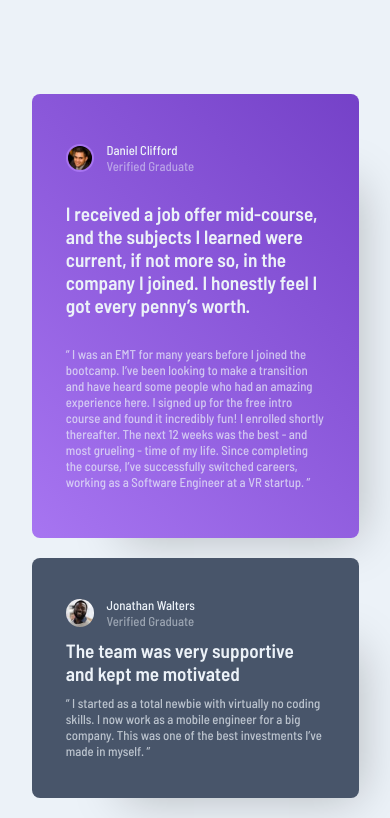
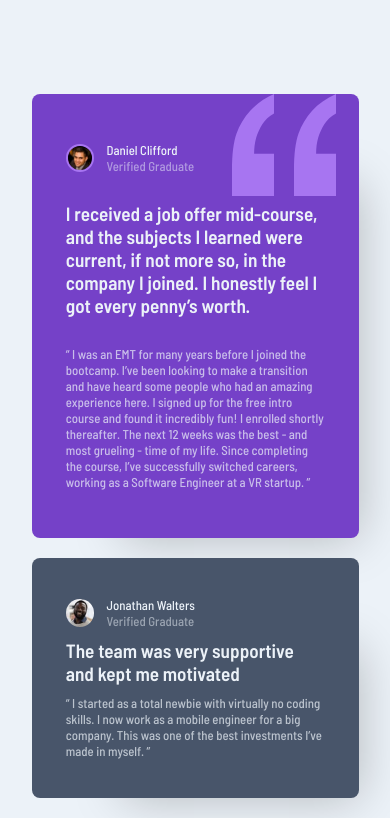
Before and after one commit to Chermann-KING/testimonials_grid_section---JUNIOR, a plain HTML site: page index.html in a window 390 px wide. Shown: the top 818 px of the page. Drawn offline with Linux system fonts and the light colour scheme.

Commit message:
🎨 💄 MOB: Style> <article/> Added a background-image in the first grid item (daniel)

```diff
--- a/style.css
+++ b/style.css
@@ -83,11 +83,16 @@ article h1 {
 .daniel {
   grid-area: daniel;
 
-  background: linear-gradient(
+  /* background: linear-gradient(
     45deg,
     rgba(167, 117, 241, 1) 0%,
     var(--moderateViolet) 100%
-  );
+  ); */
+  background-image: url("./images/bg-pattern-quotation.svg");
+  background-position: 78% top;
+  background-color: var(--moderateViolet);
+  background-repeat: no-repeat;
+  background-size: 104px 102px;
 }
 .daniel img,
 .patrick img {
@@ -176,4 +181,7 @@ footer a:hover {
   article {
     padding: calc(var(--padding) * 2.1) calc(var(--padding) * 2.14);
   }
+  .daniel {
+    background-position: 90% top;
+  }
 }
```
